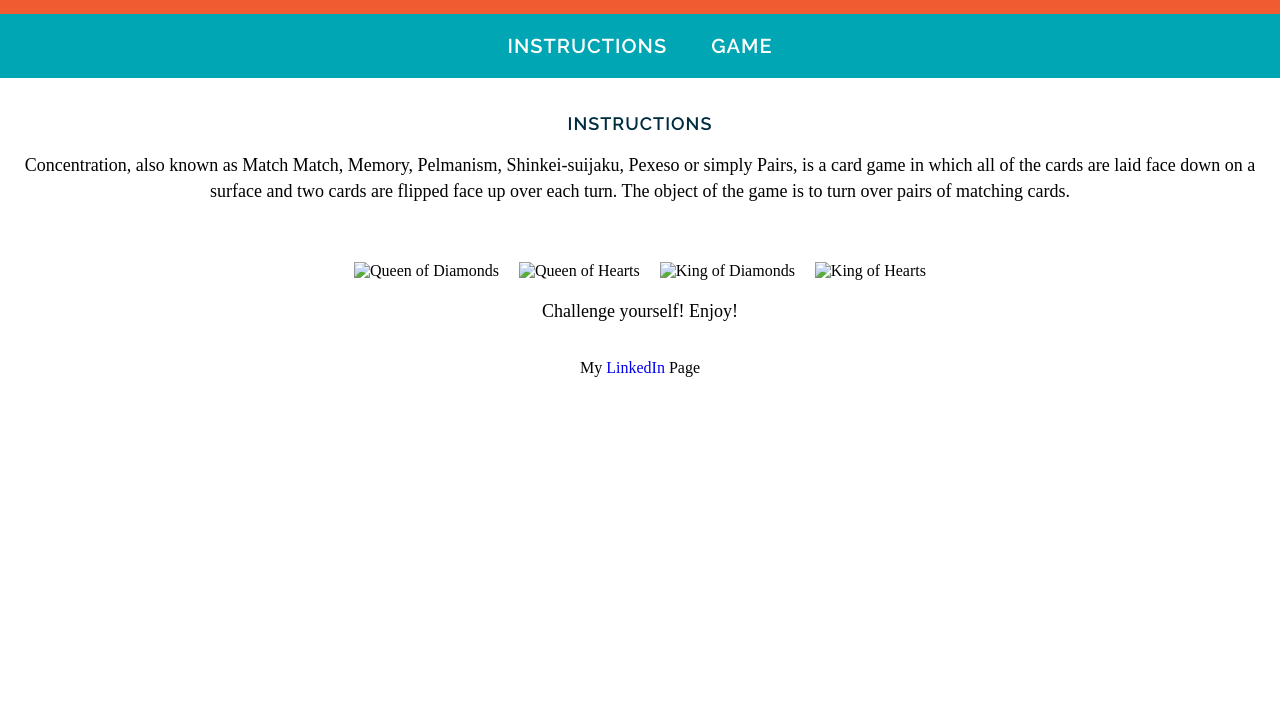
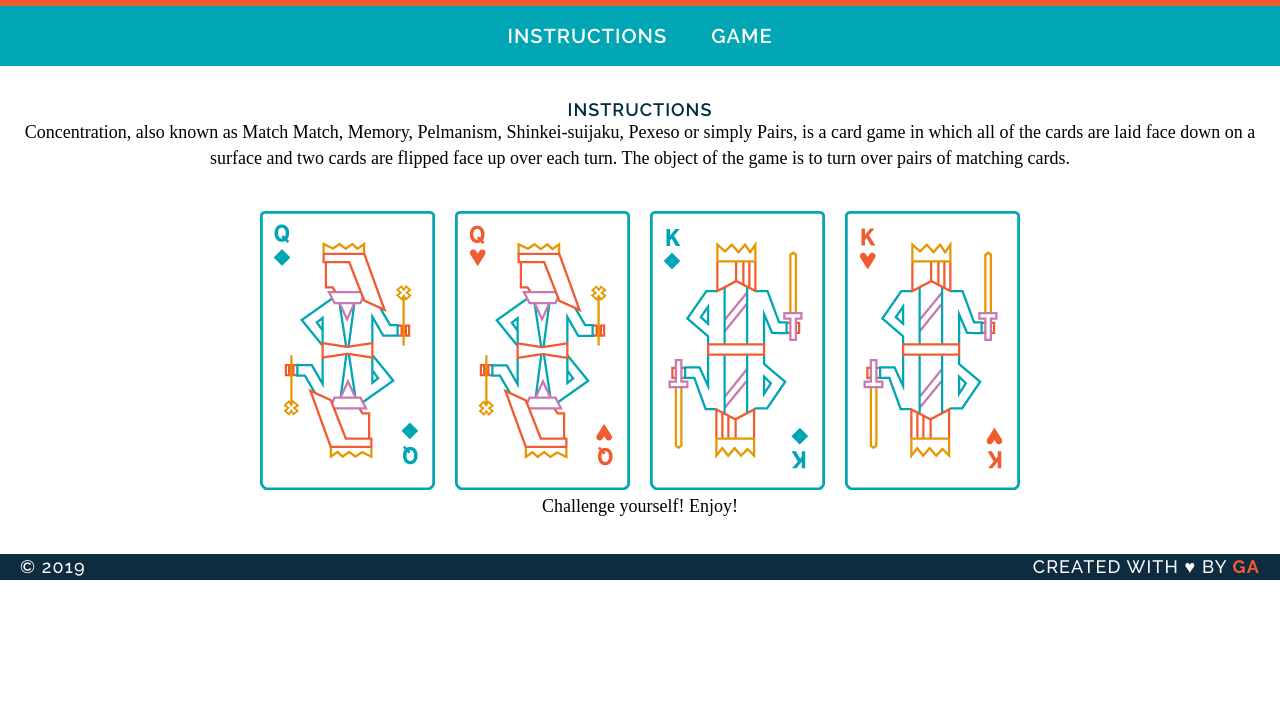
Before and after one commit to lbrantcollins/sei-fundamentals-memorygame, a plain HTML site: page memory_game/index.html in a window 1280 px wide. Shown: the part 99-800 px from the top of the page. Drawn offline with Linux system fonts and the light colour scheme; a web font is replaced by a local one.

Commit message:
upload of all files after HTML/CSS pre-work

```diff
--- /dev/null
+++ b/memory_game/css/reset.css
@@ -0,0 +1,48 @@
+/* http://meyerweb.com/eric/tools/css/reset/
+   v2.0 | 20110126
+   License: none (public domain)
+*/
+
+html, body, div, span, applet, object, iframe,
+h1, h2, h3, h4, h5, h6, p, blockquote, pre,
+a, abbr, acronym, address, big, cite, code,
+del, dfn, em, img, ins, kbd, q, s, samp,
+small, strike, strong, sub, sup, tt, var,
+b, u, i, center,
+dl, dt, dd, ol, ul, li,
+fieldset, form, label, legend,
+table, caption, tbody, tfoot, thead, tr, th, td,
+article, aside, canvas, details, embed,
+figure, figcaption, footer, header, hgroup,
+menu, nav, output, ruby, section, summary,
+time, mark, audio, video {
+	margin: 0;
+	padding: 0;
+	border: 0;
+	font-size: 100%;
+	font: inherit;
+	vertical-align: baseline;
+}
+/* HTML5 display-role reset for older browsers */
+article, aside, details, figcaption, figure,
+footer, header, hgroup, menu, nav, section {
+	display: block;
+}
+body {
+	line-height: 1;
+}
+ol, ul {
+	list-style: none;
+}
+blockquote, q {
+	quotes: none;
+}
+blockquote:before, blockquote:after,
+q:before, q:after {
+	content: '';
+	content: none;
+}
+table {
+	border-collapse: collapse;
+	border-spacing: 0;
+}
--- a/memory_game/css/style.css
+++ b/memory_game/css/style.css
@@ -47,6 +47,11 @@ p {
 
 a {
 	text-decoration: none;
+	border-bottom: 2px solid transparent;
+}
+
+a:hover {
+	border-bottom: 2px solid white;
 }
 
 img {
@@ -62,3 +67,37 @@ img {
 	font-size: 20px;
 	margin: 0 20px;
 }
+
+footer {
+	text-transform: uppercase;
+	padding: 0 20px;
+	background-color: #0D2C40;
+	color: white;
+	font-size: 14px;
+	letter-spacing: 0.08em;
+	font-weight: 500;
+}
+
+.copyright {
+	font-family: "Raleway", sans-serif;
+	float: left;
+}
+
+.message {
+	font-family: "Raleway", sans-serif;
+	float: right;
+}
+
+.clearfix:after {
+visibility: hidden;
+display: block;
+content: " ";
+clear: both;
+height: 0;
+font-size: 0;
+}
+
+.name {
+	color: #F15B31;
+	font-weight: 700;
+}
--- a/memory_game/index.html
+++ b/memory_game/index.html
@@ -3,6 +3,7 @@
 <head>
 	<meta charset="UTF-8">
 	<title>Memory Card Game</title>
+	<link rel="stylesheet" type="text/css" href="css/reset.css">
 	<link href="https://fonts.googleapis.com/css?family=Droid+Serif|Raleway:400,500,600,700" rel="stylesheet">
 	<link rel="stylesheet" type="text/css" href="css/style.css"/>
 </head>
@@ -12,17 +13,17 @@
 	</header>
 
 	<nav>
-		<a class="main-link" href=#>Instructions</a>
-		<a class="main-link" href=#>Game</a>
+		<a class="main-link" href="#instructions">Instructions</a>
+		<a class="main-link" href="#game">Game</a>
 	</nav>
 
 	<main>
-		<h2>Instructions</h2>
+		<h2 id="instructions">Instructions</h2>
 
 		<p>Concentration, also known as Match Match, Memory, Pelmanism, Shinkei-suijaku, Pexeso or simply Pairs, is a card game in which all of the cards are laid face down on a surface and two cards are flipped face up over each turn. The object of the game is to turn over pairs of matching cards.
 		</p>
 
-		<div>
+		<div id="game">
 			<img src="images/queen-of-diamonds.png" alt="Queen of Diamonds">
 			<img src="images/queen-of-hearts.png" alt="Queen of Hearts">
 			<img src="images/king-of-diamonds.png" alt="King of Diamonds">
@@ -32,7 +33,10 @@
 		<p>Challenge yourself!  Enjoy!</p>
 	</main>
 
-	<footer>My <a href="https://www.linkedin.com/in/linda-collins/">LinkedIn</a> Page</footer>
+	<footer class="clearfix">
+	<p class="copyright">&copy; 2019</p>
+	<p class="message">Created with &hearts; by <span class = "name">GA</span></p>
+</footer>
 
 
 </body>
```
Also changed, not shown: memory_game/images/back.png (added), memory_game/images/king-of-diamonds.png (added), memory_game/images/king-of-hearts.png (added), memory_game/images/queen-of-diamonds.png (added), memory_game/images/queen-of-hearts.png (added).
